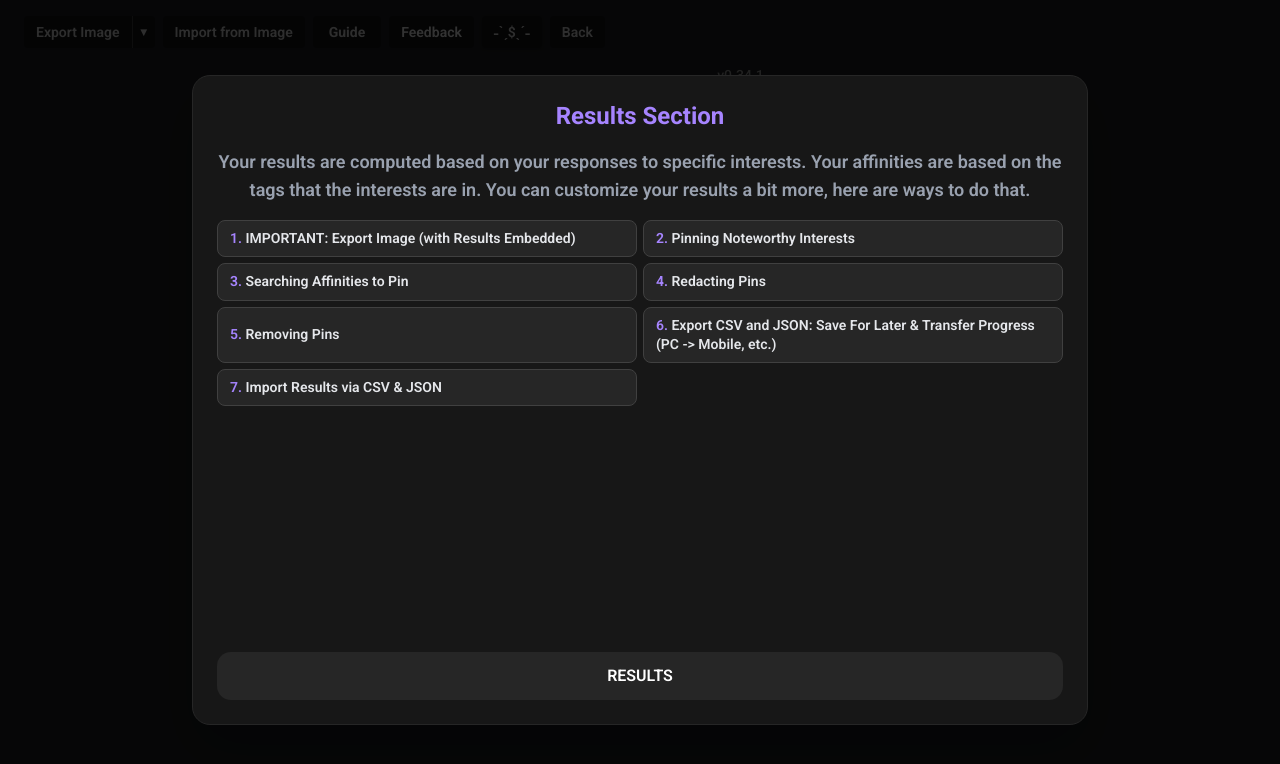
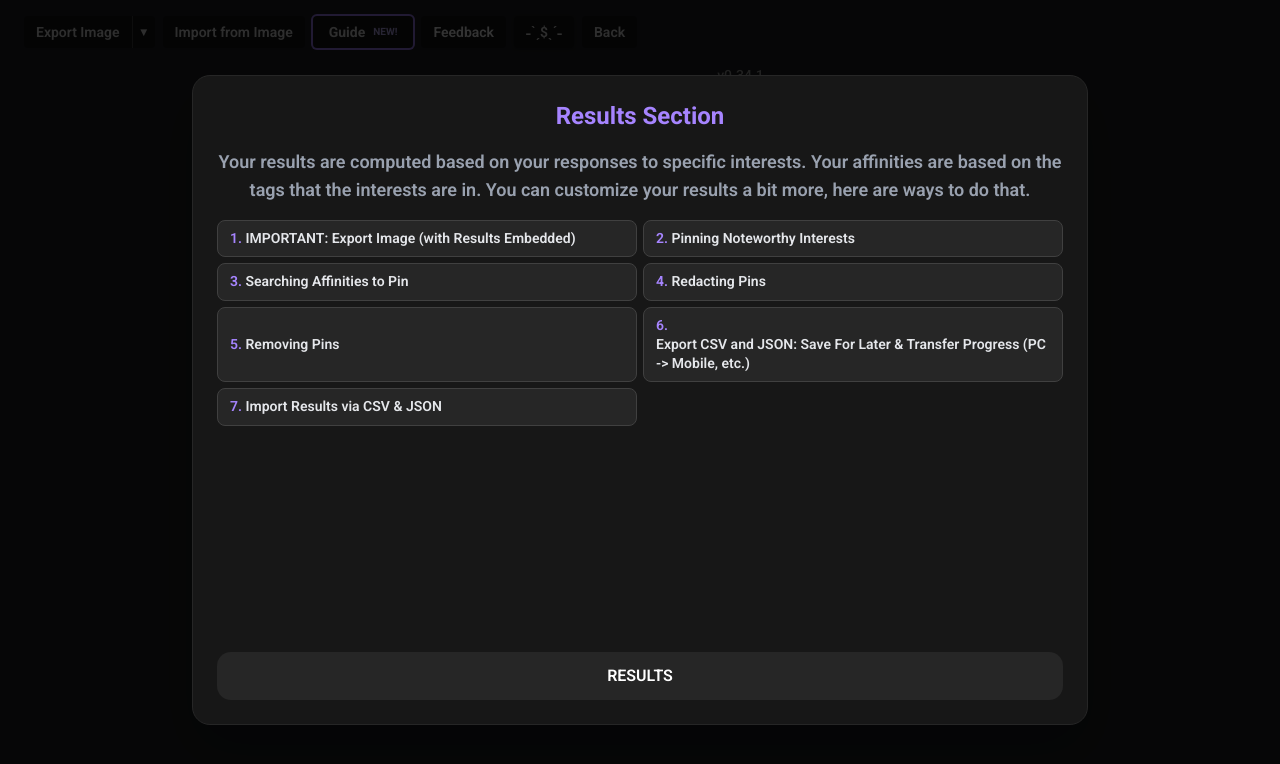
Before and after one commit to badminute/corruchart-dev, a Next.js app: page /results in a window 1280 px wide. Shown: the top 764 px of the page. Built offline with nearby package versions, Linux system fonts and the light colour scheme.

Commit message:
guide modal 2st commit

```diff
--- a/app/corruchart/page.tsx
+++ b/app/corruchart/page.tsx
@@ -38,6 +38,8 @@ const COLOR_NAMES = [
 
 const RESULTS_KEY = "combined-selections";
 const FILTERS_KEY = "corruchart-filters";
+const GUIDE_VERSION = "0.35.0";
+const GUIDE_TIPS_TO_HIGHLIGHT = [0, 2, 7, 8]; // Empty array means all tips are considered "new"
 
 type PersistedFilterState = {
   query?: string;
@@ -154,7 +156,7 @@ export default function Page() {
 
     // curated list of new options
     const newOptions = useNewOptions();
-
+    const [seenGuideTips, setSeenGuideTips] = useState<number[]>([]);
     const [isWelcomeOpen, setIsWelcomeOpen] = useState(true);
     const [showNarrowGroups, setShowNarrowGroups] = useState(false);
     const [isHolding, setIsHolding] = useState<string | null>(null);
@@ -246,6 +248,15 @@ export default function Page() {
     setHasNewUpdate(true);
     }
     }, []);
+
+    // HAS USER SEEN THE GUIDE TIPS?
+    useEffect(() => {
+    const seen = localStorage.getItem("corruchart-guide-seen");
+    if (seen !== GUIDE_VERSION) {
+    setHasNewGuide(true);
+    }
+    }, []);
+
     const openChangelog = () => {
     setShowChangelog(true);
 
@@ -253,6 +264,15 @@ export default function Page() {
     localStorage.setItem("corruchart-changelog-seen", CHANGELOG_VERSION);
     setHasNewUpdate(false);
     }
+    };
+
+    const openGuide = () => {
+    setShowWelcome(true);
+    };
+
+    const markGuideSeen = () => {
+    localStorage.setItem("corruchart-guide-seen", GUIDE_VERSION);
+    setHasNewGuide(false);
     };
 
 
@@ -458,6 +478,7 @@ export default function Page() {
     const [showFeedbackModal, setShowFeedbackModal] = useState(false);
     const [showFeedback, setShowFeedback] = useState(false);
     const [feedbackPos, setFeedbackPos] = useState<{ x: number; y: number } | null>(null);
+    const [hasNewGuide, setHasNewGuide] = useState(false);
 
     const feedbackDragRef = useRef<{ x: number; y: number; mouseX: number; mouseY: number } | null>(null);
 
@@ -910,6 +931,8 @@ useEffect(() => {
         title="Corruchart Section"
         description="Here are some usage tips to make things smoother."
         buttonLabel="CHART"
+        newTipIndices={hasNewGuide ? GUIDE_TIPS_TO_HIGHLIGHT : []}
+        onMarkSeen={markGuideSeen}
         tips={[
           { title: "Corruption Values and Potion Types", images: ["images/potion-tips.png"] },
           { title: "Cycling Interests from Disgust to Lust", images: ["images/cycle.gif"] },
@@ -941,10 +964,17 @@ useEffect(() => {
             {/* Info/Help button */}
             <button
                 type="button"
-                onClick={() => setShowWelcome(true)}
-                className="px-4 py-2.5 rounded bg-neutral-900 text-neutral-400 hover:bg-neutral-800 cursor-pointer flex items-center justify-center text-sm gap-1"
+                onClick={openGuide}
+                className={`px-4 py-2.5 rounded bg-neutral-900 text-neutral-400 hover:bg-neutral-800 cursor-pointer flex items-center justify-center text-sm gap-1 ${
+                  hasNewGuide ? "ring-2 ring-violet-400" : ""
+                }`}
             >
                 <span className="font-bold text-neutral-200">Guide</span>
+                {hasNewGuide && (
+                  <span className="text-[10px] font-bold text-violet-300 ml-1">
+                    NEW!
+                  </span>
+                )}
             </button>
 
             <label
--- a/app/results/page.tsx
+++ b/app/results/page.tsx
@@ -35,6 +35,8 @@ const METER_MAX_POINTS = 9000;
 const PAGE_BACKGROUND_COLOR = "#1F2023";
 const MAX_FAVORITES = 30;
 const FAVORITES_KEY = "corruchart-favorites";
+const GUIDE_VERSION = "0.35.0";
+const GUIDE_TIPS_TO_HIGHLIGHT = [];
 
 
 console.log("Broad-only option IDs:", broadOnlyIds);
@@ -123,6 +125,7 @@ const tagSearchResults = useMemo(() => {
 
     // TIPS MODAL
     const [showWelcome, setShowWelcome] = useState(false);
+    const [hasNewGuide, setHasNewGuide] = useState(false);
 
     useEffect(() => {
         const key = "results-welcome-last-shown";
@@ -134,6 +137,23 @@ const tagSearchResults = useMemo(() => {
             setShowWelcome(true);
         }
     }, []);
+
+    // HAS USER SEEN THE GUIDE TIPS?
+    useEffect(() => {
+        const seen = localStorage.getItem("results-guide-seen");
+        if (seen !== GUIDE_VERSION) {
+            setHasNewGuide(true);
+        }
+    }, []);
+
+    const openGuide = () => {
+        setShowWelcome(true);
+    };
+
+    const markGuideSeen = () => {
+        localStorage.setItem("results-guide-seen", GUIDE_VERSION);
+        setHasNewGuide(false);
+    };
 
 
     // Update your close function
@@ -1123,10 +1143,15 @@ const scoredSelections = useMemo(() => {
                 {/* Info/Help button (Standardized size) */}
                 <button
                     type="button"
-                    onClick={() => setShowWelcome(true)}
-                    className="px-4 py-1 rounded bg-neutral-900 text-neutral-200 text-sm hover:bg-neutral-800 cursor-pointer flex items-center justify-center h-8 gap-1"
+                    onClick={openGuide}
+                    className={`px-4 py-1 rounded bg-neutral-900 text-neutral-200 text-sm hover:bg-neutral-800 cursor-pointer flex items-center justify-center h-8 gap-1 ${
+                      hasNewGuide ? "ring-2 ring-violet-400" : ""
+                    }`}
                 >
                     <span className="font-bold">Guide</span>
+                    {hasNewGuide && (
+                      <span className="text-[10px] font-bold text-violet-300 ml-1">NEW!</span>
+                    )}
                 </button>
 
                 {/* Feedback button (In Back's old spot) */}
@@ -1748,6 +1773,8 @@ const scoredSelections = useMemo(() => {
           title="Results Section"
           description="Your results are computed based on your responses to specific interests. Your affinities are based on the tags that the interests are in. You can customize your results a bit more, here are ways to do that."
           buttonLabel="RESULTS"
+          newTipIndices={hasNewGuide ? GUIDE_TIPS_TO_HIGHLIGHT : []}
+          onMarkSeen={markGuideSeen}
           tips={[
             { title: "IMPORTANT: Export Image (with Results Embedded)", images: ["images/export-image.gif"] },
             { title: "Pinning Noteworthy Interests", images: ["images/pins.gif"] },
--- a/app/roles/page.tsx
+++ b/app/roles/page.tsx
@@ -9,6 +9,9 @@ import { ROLE_SYMBOLS } from "@/data/roleSymbols";
 import { DESCRIPTIONS } from "@/data/descriptions";
 import { useSettings } from "@/components/SettingsContext";
 import GuideModal from "@/components/GuideModal";
+
+const GUIDE_VERSION = "0.35.0";
+const GUIDE_TIPS_TO_HIGHLIGHT = [];
 
 export default function Page() {
     const options: RoleOption[] = ROLES;
@@ -24,6 +27,7 @@ export default function Page() {
 
     // WELCOME MODAL
     const [showWelcome, setShowWelcome] = useState(false);
+    const [hasNewGuide, setHasNewGuide] = useState(false);
 
     useEffect(() => {
         const key = "roles-welcome-last-shown";
@@ -35,6 +39,23 @@ export default function Page() {
             setShowWelcome(true);
         }
     }, []);
+
+    // HAS USER SEEN THE GUIDE TIPS?
+    useEffect(() => {
+        const seen = localStorage.getItem("roles-guide-seen");
+        if (seen !== GUIDE_VERSION) {
+            setHasNewGuide(true);
+        }
+    }, []);
+
+    const openGuide = () => {
+        setShowWelcome(true);
+    };
+
+    const markGuideSeen = () => {
+        localStorage.setItem("roles-guide-seen", GUIDE_VERSION);
+        setHasNewGuide(false);
+    };
 
     const closeWelcome = () => {
         setShowWelcome(false);
@@ -179,6 +200,8 @@ export default function Page() {
               title="Roles Section"
               description="Here are some usage tips to make things smoother."
               buttonLabel="ROLES"
+              newTipIndices={hasNewGuide ? GUIDE_TIPS_TO_HIGHLIGHT : []}
+              onMarkSeen={markGuideSeen}
               tips={[
                 { title: "Selecting Roles", images: ["images/select-roles.gif"] },
                 { title: "Role Descriptions", images: ["images/role-descriptions.gif"] },
@@ -204,10 +227,15 @@ export default function Page() {
                         {/* Info/Help button */}
                         <button
                             type="button"
-                            onClick={() => setShowWelcome(true)}
-                            className="px-4 py-2.5 rounded bg-neutral-900 text-neutral-400 hover:bg-neutral-800 cursor-pointer flex items-center justify-center text-sm gap-1"
+                            onClick={openGuide}
+                            className={`px-4 py-2.5 rounded bg-neutral-900 text-neutral-400 hover:bg-neutral-800 cursor-pointer flex items-center justify-center text-sm gap-1 ${
+                              hasNewGuide ? "ring-2 ring-violet-400" : ""
+                            }`}
                         >
                             <span className="font-bold text-white">Guide</span>
+                            {hasNewGuide && (
+                              <span className="text-[10px] font-bold text-violet-300 ml-1">NEW!</span>
+                            )}
                         </button>
                         <Link
                         href="/corruchart"
--- a/app/test/page.tsx
+++ b/app/test/page.tsx
@@ -41,6 +41,8 @@ const RESULTS_KEY = "combined-selections";
 const GROUP_STATES_KEY = "test-mode-group-states";
 const SET_STATES_KEY = "test-mode-set-states";
 const CURRENT_SET_KEY = "test-mode-current-set-id";
+const GUIDE_VERSION = "0.35.0";
+const GUIDE_TIPS_TO_HIGHLIGHT = [];
 
 function chunkArray<T>(arr: T[], size: number) {
   const result: T[][] = [];
@@ -80,6 +82,7 @@ export default function TestPage() {
   const [showWelcome, setShowWelcome] = useState(false);
   const [showChangelog, setShowChangelog] = useState(false);
   const [showFeedbackModal, setShowFeedbackModal] = useState(false);
+  const [hasNewGuide, setHasNewGuide] = useState(false);
   const [showSetsModal, setShowSetsModal] = useState(false);
   const [setsSearchQuery, setSetsSearchQuery] = useState("");
   const [groupStates, setGroupStates] = useState<Record<string, Record<string, number>>>({});
@@ -204,6 +207,23 @@ const mergedTestPages = useMemo<TestPageSet[]>(() => {
       setShowWelcome(true);
     }
   }, []);
+
+  // HAS USER SEEN THE GUIDE TIPS?
+  useEffect(() => {
+    const seen = localStorage.getItem("test-guide-seen");
+    if (seen !== GUIDE_VERSION) {
+      setHasNewGuide(true);
+    }
+  }, []);
+
+  const openGuide = () => {
+    setShowWelcome(true);
+  };
+
+  const markGuideSeen = () => {
+    localStorage.setItem("test-guide-seen", GUIDE_VERSION);
+    setHasNewGuide(false);
+  };
 
   useEffect(() => {
     const savedRaw = localStorage.getItem(RESULTS_KEY);
@@ -454,10 +474,15 @@ const mergedTestPages = useMemo<TestPageSet[]>(() => {
             <div className="flex flex-wrap gap-3">
               <button
                 type="button"
-                onClick={() => setShowWelcome(true)}
-                className="px-4 py-2 rounded bg-neutral-900 text-neutral-200 cursor-pointer hover:bg-violet-500/30 transition"
+                onClick={openGuide}
+                className={`px-4 py-2 rounded bg-neutral-900 text-neutral-200 cursor-pointer hover:bg-violet-500/30 transition ${
+                  hasNewGuide ? "ring-2 ring-violet-400" : ""
+                }`}
               >
                 Guide
+                {hasNewGuide && (
+                  <span className="text-[10px] font-bold text-violet-300 ml-1">NEW!</span>
+                )}
               </button>
             <button
             type="button"
@@ -667,6 +692,8 @@ const mergedTestPages = useMemo<TestPageSet[]>(() => {
     title="Assessment Section"
     description="Here are some usage tips to make things smoother."
     buttonLabel="ASSESS"
+    newTipIndices={hasNewGuide ? GUIDE_TIPS_TO_HIGHLIGHT : []}
+    onMarkSeen={markGuideSeen}
     tips={[
           { title: "Corruption Values and Potion Types", images: ["images/potion-tips.png"] },
           { title: "Cycling Interests from Disgust to Lust", images: ["images/cycle.gif"] },
--- a/components/GuideModal.tsx
+++ b/components/GuideModal.tsx
@@ -15,6 +15,8 @@ interface GuideModalProps {
   title: string;
   description: string;
   buttonLabel: string;
+  newTipIndices?: number[];
+  onMarkSeen?: () => void;
 }
 
 export default function GuideModal({
@@ -24,8 +26,21 @@ export default function GuideModal({
   title,
   description,
   buttonLabel,
+  newTipIndices = [],
+  onMarkSeen,
 }: GuideModalProps) {
   const [selectedTipIndex, setSelectedTipIndex] = useState<number | null>(null);
+
+  const handleClose = () => {
+    if (newTipIndices.length > 0 && onMarkSeen) {
+      onMarkSeen();
+    }
+    onClose();
+  };
+
+  const handleTipClick = (index: number) => {
+    setSelectedTipIndex(index);
+  };
 
   if (!isOpen) return null;
 
@@ -48,20 +63,33 @@ export default function GuideModal({
         <div className="flex-1 min-h-0 flex gap-4">
         {selectedTip === null ? (
             /* Tip List View */
-            <div className="flex-1 overflow-y-auto">
+            <div className="flex-1">
             <div className="grid grid-cols-2 gap-1.5">
-                {tips.map((tip, index) => (
+                {tips.map((tip, index) => {
+                  const isNew = newTipIndices.includes(index);
+                  return (
                     <button
                       key={index}
-                    onClick={() => setSelectedTipIndex(index)}
-                    className="text-left px-3 py-2 bg-neutral-800 hover:bg-violet-500/30 text-gray-200 hover:text-white rounded-md transition-colors cursor-pointer border border-neutral-700 hover:border-violet-500/50 text-sm leading-snug"
+                      onClick={() => handleTipClick(index)}
+                      className={`text-left px-3 py-2 bg-neutral-800 hover:bg-violet-500/30 text-gray-200 hover:text-white rounded-md transition-colors cursor-pointer border border-neutral-700 hover:border-violet-500/50 text-sm leading-snug ${
+                        isNew ? "ring-2 ring-violet-400" : ""
+                      }`}
                     >
                       <span className="text-violet-400 font-semibold">
                       {index + 1}.
                       </span>{" "}
-                    {tip.title}
+                      <span className="inline-flex items-center gap-2">
+                    <span>{tip.title}</span>
+
+                    {isNew && (
+                        <span className="text-[10px] font-bold text-violet-300 bg-violet-500/20 px-1.5 py-0.5 rounded">
+                        NEW!
+                        </span>
+                    )}
+                    </span>
                     </button>
-                ))}
+                  );
+                })}
             </div>
             </div>
         ) : (
@@ -85,7 +113,7 @@ export default function GuideModal({
             </button>
           )}
           <button
-            onClick={onClose}
+            onClick={handleClose}
             className="flex-1 py-3 bg-neutral-800 hover:bg-violet-500/30 cursor-pointer text-white font-semibold rounded-xl transition-colors"
           >
             {buttonLabel}
```
Lines whose indentation alone changed are shown as unchanged.
